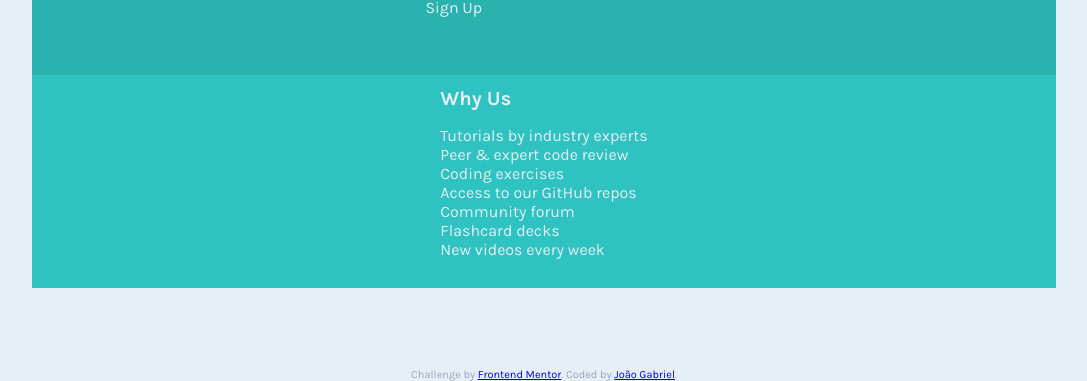
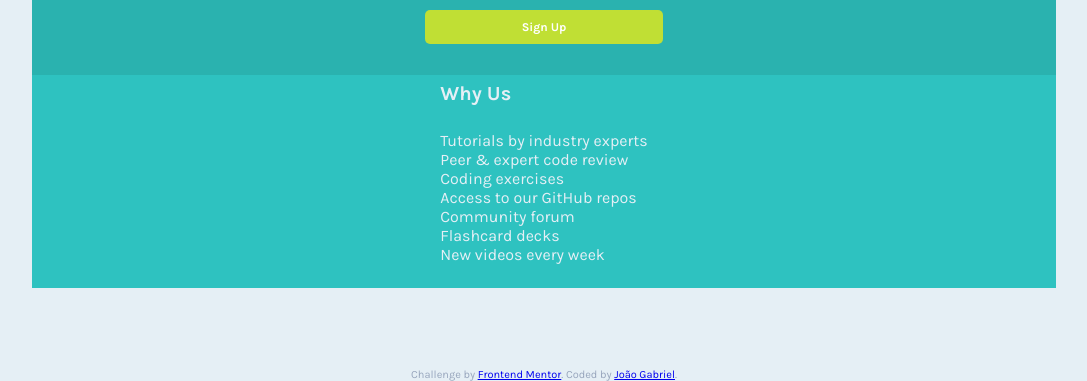
Before and after one commit to joaojgabriel/price-grid, a plain HTML site: page index.html in a window 1280 px wide. Shown: the part 432-813 px from the top of the page, without its empty margins (96-1183 px from the left). Drawn offline with Linux system fonts and the light colour scheme.

Commit message:
changed content display to grid

```diff
--- a/style.css
+++ b/style.css
@@ -100,7 +100,7 @@ main {
   display: grid;
   height: 80dvh;
   width: 80%;
-  grid-template-rows: repeat(3,  1fr);
+  grid-template-rows: repeat(3, 1fr);
 }
 
 /* Background Colors */
@@ -118,15 +118,15 @@ main {
 
 /* Center content */
 main section {
+  grid-row: span 1;
   display: grid;
   place-items: center;
 }
 
 .content {
-  display: flex;
-  flex-direction: column;
-  max-width: 80%;
-  justify-content: space-between;
+  display: grid;
+  gap: 1rem;
+  max-width: 90%;
 }
 
 .content ul {
@@ -142,3 +142,15 @@ main section {
 .price {
   padding-right: 1rem;
 }
+
+/* Button */
+.button {
+  background-color: var(--bright-yellow);
+  text-align: center;
+  border-radius: 0.5rem;
+  padding: 1rem;
+  color: white;
+  font-size: 1.2rem;
+  font-weight: bold;
+  margin-top: 1rem;
+}
```
